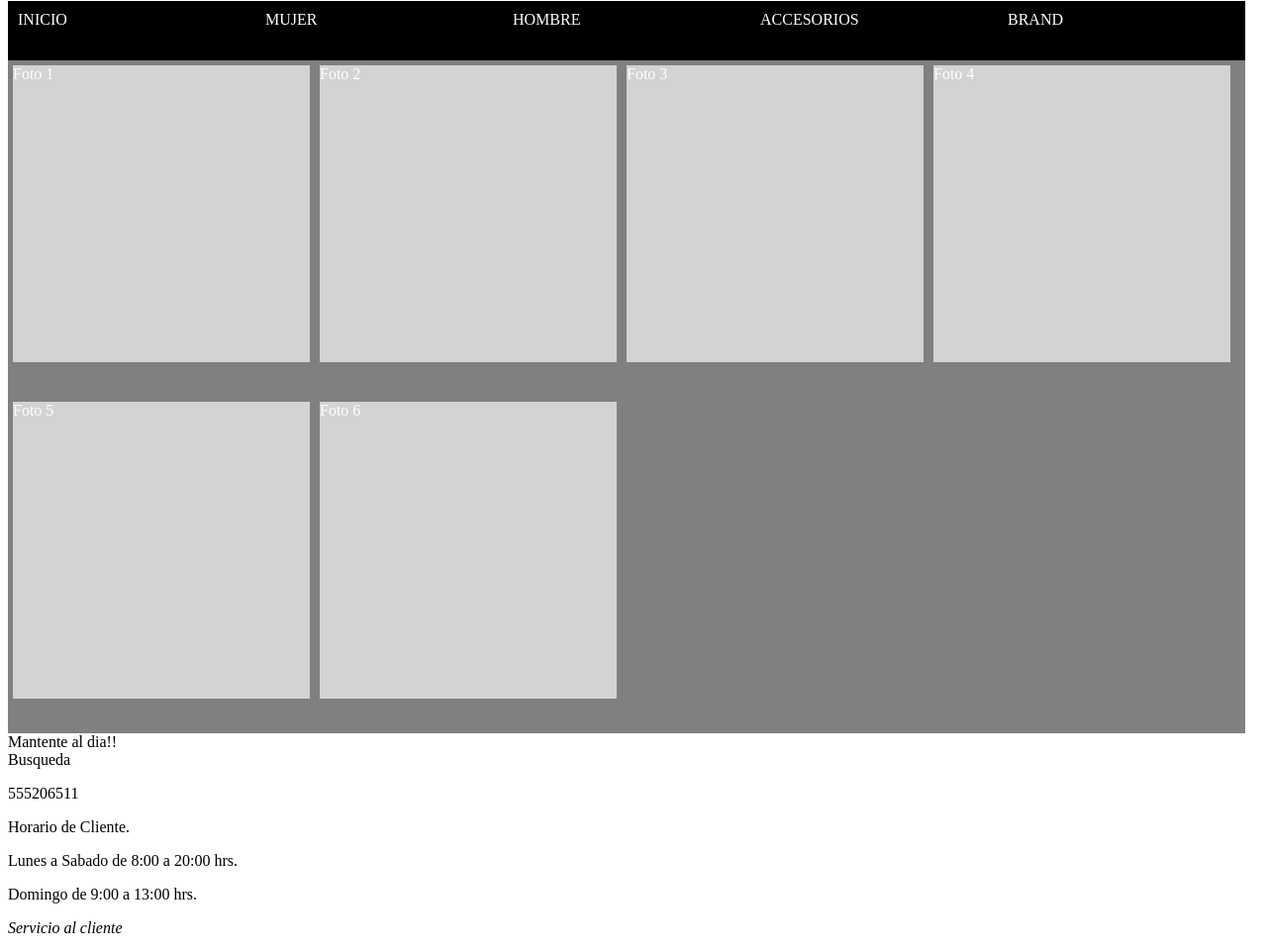
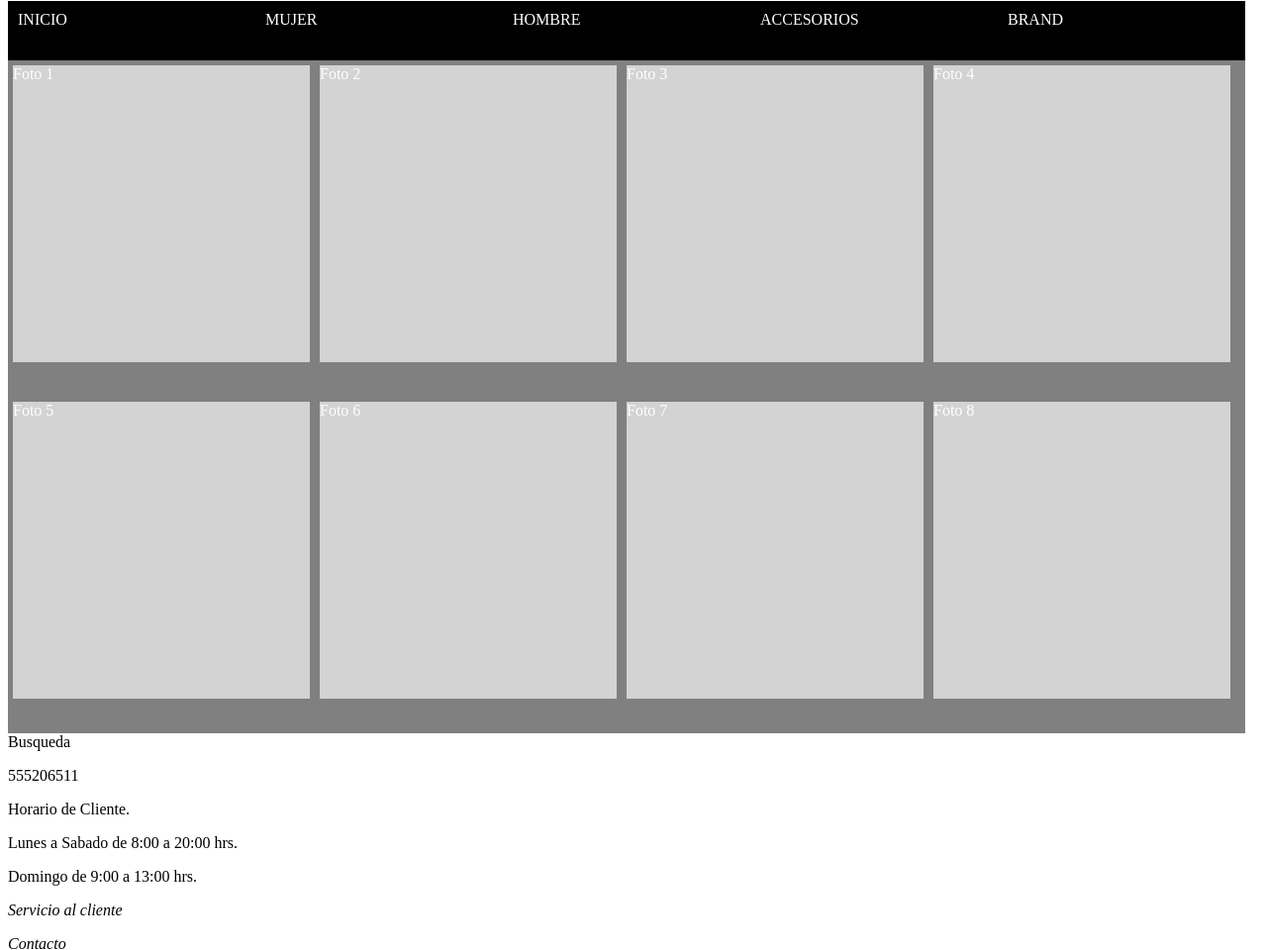
Before and after one commit to hervert19/caps-clothesgdl, a plain HTML site: page Hombre.html in a window 1280 px wide. Shown: the part 87-1047 px from the top of the page at 99% size. Drawn offline with Linux system fonts and the light colour scheme.

Commit message:
Update Hombre.html

```diff
--- a/Hombre.html
+++ b/Hombre.html
@@ -60,13 +60,24 @@
       <div class="foto">
         Foto 6
       </div>
+      <div class="foto">
+        Foto 7
+      </div>
+      <div class="foto">
+        Foto 8
+      </div>
     </div>
+
     <div class="Mantente_dia">
       <div class="busqueda">
-        Mantente al dia!!
+        <div class="caja_nomBus">
+          Busqueda
+        </div>
+        <div class="caja_bus">
+
+        </div>
+
       </div>
-      <div class="caja_bus">
-        Busqueda
     </div>
     <div class="Final_pag">
       <div class="anuncios">
@@ -85,12 +96,13 @@
       <p>Twitter</p>
       <p>Instragram</p>
     </div>
-  </div>
-  <div class = pie>
+
+  <div class = "anuncios">
     <div class="formas_pago">
       <p class="l1">FORMAS DE PAGO</p>
     </div>
   </div>
+</div>
   <footer class ="pie2">
     <div class="derechos">
     Caps & Clothes GDL 2017 | Todos los Derechos Reservados. Términos y Condiciones | Políticas de Privacidad
```
